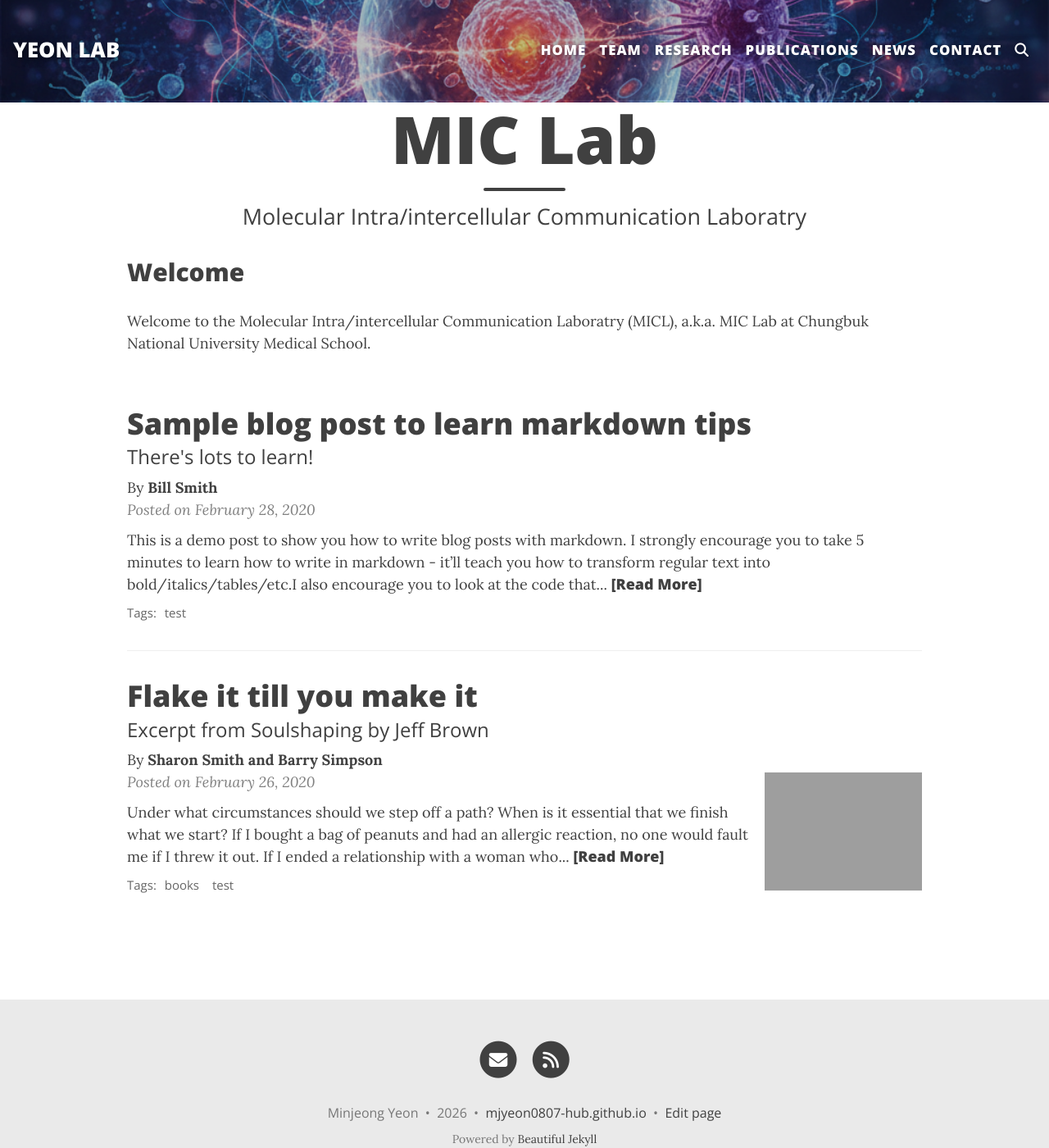
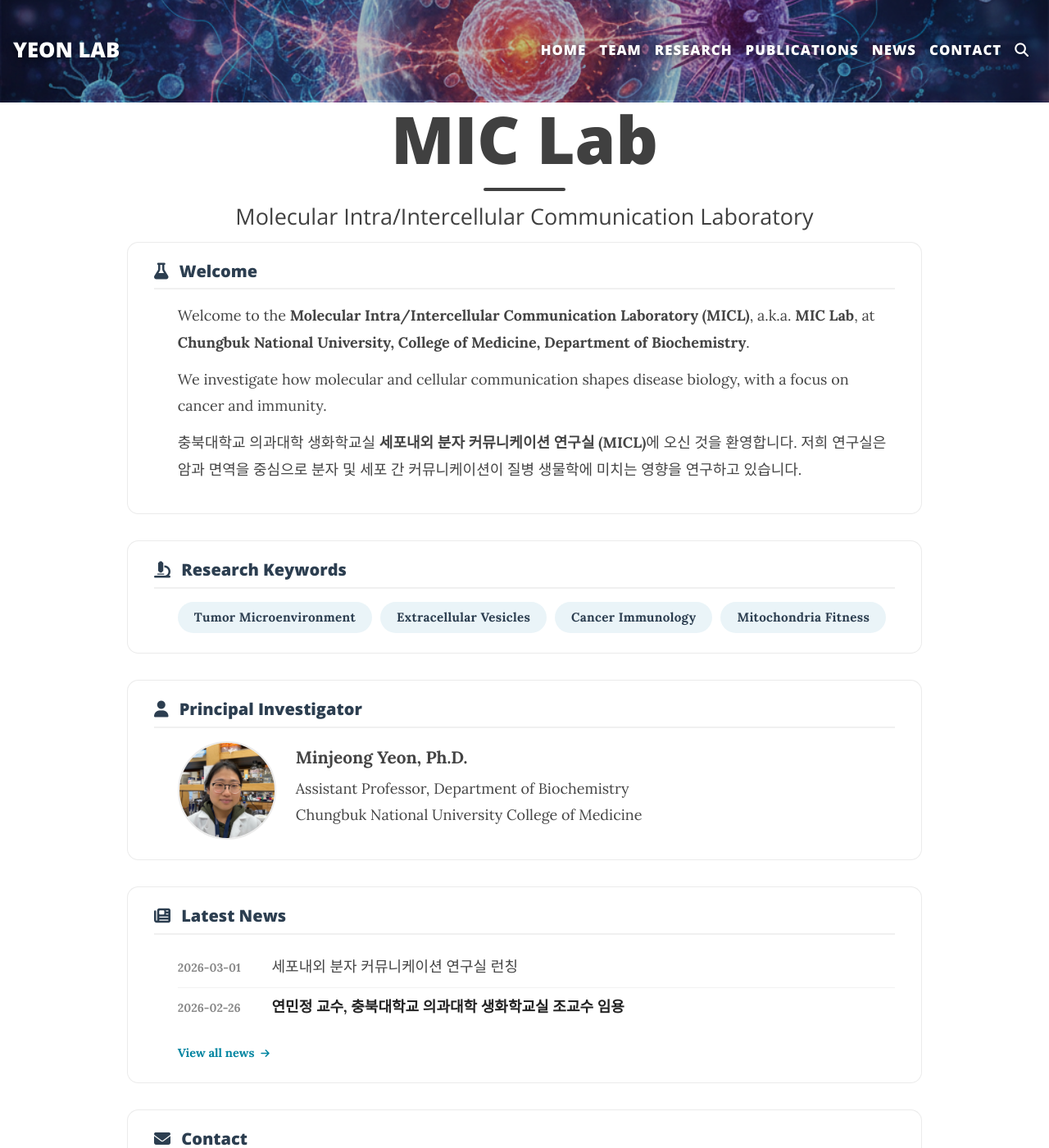
Before and after one commit to mjyeon0807-hub/mjyeon0807-hub.github.io, a Jekyll site: the page built from index.md, in a window 1280 px wide and 1400 px high. Shown: the whole window at 82% size. Built offline with Jekyll 4.4.1, drawn with Linux system fonts in a browser that asks for light colours; comment, search, counter and statistics services are not loaded; some of the changed text lies outside the part shown.

Commit message:
Fix subtitle typo and enhance welcome section

```diff
--- a/index.md
+++ b/index.md
@@ -1,9 +1,79 @@
 ---
 layout: home
 title: "MIC Lab"
-subtitle: "Molecular Intra/intercellular Communication Laboratry"
+subtitle: "Molecular Intra/Intercellular Communication Laboratory"
+css:
+  - "/assets/css/home.css"
 ---
 
-## Welcome
+<div class="home-wrap">
 
-Welcome to the Molecular Intra/intercellular Communication Laboratry (MICL), a.k.a. MIC Lab at Chungbuk National University Medical School.
+  <!-- Welcome -->
+  <div class="home-section home-welcome">
+    <h2><i class="fas fa-flask"></i> Welcome</h2>
+    <div class="home-body">
+      <p>Welcome to the <strong>Molecular Intra/Intercellular Communication Laboratory (MICL)</strong>, a.k.a. <strong>MIC Lab</strong>, at <strong>Chungbuk National University, College of Medicine, Department of Biochemistry</strong>.</p>
+      <p>We investigate how molecular and cellular communication shapes disease biology, with a focus on cancer and immunity.</p>
+      <p>충북대학교 의과대학 생화학교실 <strong>세포내외 분자 커뮤니케이션 연구실 (MICL)</strong>에 오신 것을 환영합니다. 저희 연구실은 암과 면역을 중심으로 분자 및 세포 간 커뮤니케이션이 질병 생물학에 미치는 영향을 연구하고 있습니다.</p>
+    </div>
+  </div>
+
+  <!-- Research Keywords -->
+  <div class="home-section home-research">
+    <h2><i class="fas fa-microscope"></i> Research Keywords</h2>
+    <div class="home-body">
+      <div class="home-keywords">
+        <span class="home-keyword">Tumor Microenvironment</span>
+        <span class="home-keyword">Extracellular Vesicles</span>
+        <span class="home-keyword">Cancer Immunology</span>
+        <span class="home-keyword">Mitochondria Fitness</span>
+      </div>
+    </div>
+  </div>
+
+  <!-- Principal Investigator -->
+  <div class="home-section home-pi">
+    <h2><i class="fas fa-user"></i> Principal Investigator</h2>
+    <div class="home-body home-pi-row">
+      <div class="home-pi-photo">
+        <img src="/assets/img/pi.jpg" alt="Minjeong Yeon">
+      </div>
+      <div class="home-pi-info">
+        <p class="home-pi-name">Minjeong Yeon, Ph.D.</p>
+        <p>Assistant Professor, Department of Biochemistry<br>
+        Chungbuk National University College of Medicine</p>
+      </div>
+    </div>
+  </div>
+
+  <!-- Latest News -->
+  <div class="home-section home-news">
+    <h2><i class="fas fa-newspaper"></i> Latest News</h2>
+    <div class="home-body">
+      <ul class="home-news-list">
+        {% assign news_items = site.data.news | sort: "date" | reverse %}
+        {% for item in news_items limit:3 %}
+        <li>
+          <span class="home-news-date">{{ item.date | date: "%Y-%m-%d" }}</span>
+          {% if item.link %}
+            <a href="{{ item.link }}" target="_blank" rel="noopener">{{ item.title }}</a>
+          {% else %}
+            {{ item.title }}
+          {% endif %}
+        </li>
+        {% endfor %}
+      </ul>
+      <a class="home-more-link" href="/news">View all news <i class="fas fa-arrow-right"></i></a>
+    </div>
+  </div>
+
+  <!-- Contact -->
+  <div class="home-section home-contact">
+    <h2><i class="fas fa-envelope"></i> Contact</h2>
+    <div class="home-body">
+      <p><strong>Email:</strong> mjyeon@chungbuk.ac.kr</p>
+      <p><strong>Address:</strong> 충북 청주시 흥덕구 오송읍 오송생명1로 194-15, 충북대학교 의과대학 3호관 317호 (28160)</p>
+    </div>
+  </div>
+
+</div>
```
